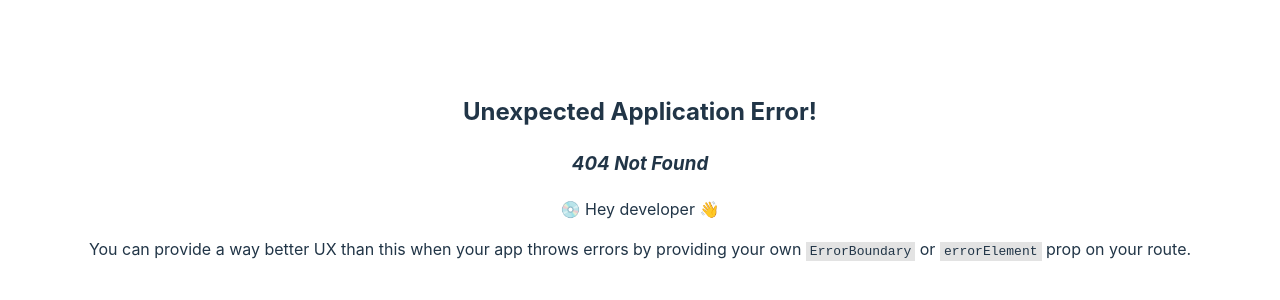
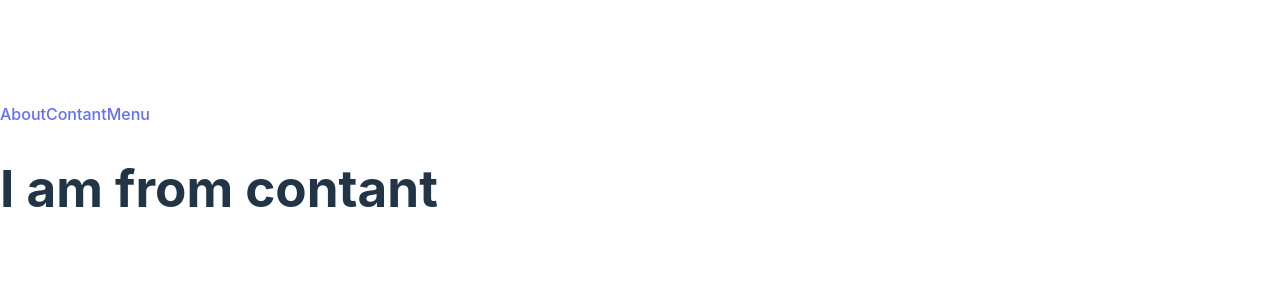
Before and after one commit to BorshaDevi/router-project-practice, a React (Vite) app: page /contant in a window 1280 px wide. Before the commit this address had no page. Shown: the part 224-524 px from the top of the page. Built offline with nearby package versions, Linux system fonts and the light colour scheme.

Commit message:
add text

```diff
--- /dev/null
+++ b/src/Components/About/About.jsx
@@ -0,0 +1,11 @@
+
+
+const About = () => {
+    return (
+        <div>
+            <h1>I am from about</h1>
+        </div>
+    );
+};
+
+export default About;
--- /dev/null
+++ b/src/Components/Contant/Contant.jsx
@@ -0,0 +1,11 @@
+
+
+const Contant = () => {
+    return (
+        <div>
+            <h1>I am from contant</h1>
+        </div>
+    );
+};
+
+export default Contant;
--- /dev/null
+++ b/src/Components/Header/Header.jsx
@@ -0,0 +1,13 @@
+
+
+const Header = () => {
+    return (
+        <div>
+            <a href="/about">About</a>
+            <a href="/contant">Contant</a>
+            <a href="/menu">Menu</a>
+        </div>
+    );
+};
+
+export default Header;
--- /dev/null
+++ b/src/Components/Home/Home.jsx
@@ -0,0 +1,14 @@
+import { Outlet } from "react-router-dom";
+import Header from "../Header/Header";
+
+
+const Home = () => {
+    return (
+        <div>
+            <Header></Header>
+            <Outlet></Outlet>
+        </div>
+    );
+};
+
+export default Home;
--- /dev/null
+++ b/src/Components/Menu/Menu.jsx
@@ -0,0 +1,10 @@
+
+const Menu = () => {
+    return (
+        <div>
+            <h1>I am from menu.</h1>
+        </div>
+    );
+};
+
+export default Menu;
```
Also changed, not shown: src/main.jsx (+22 -7 lines).
